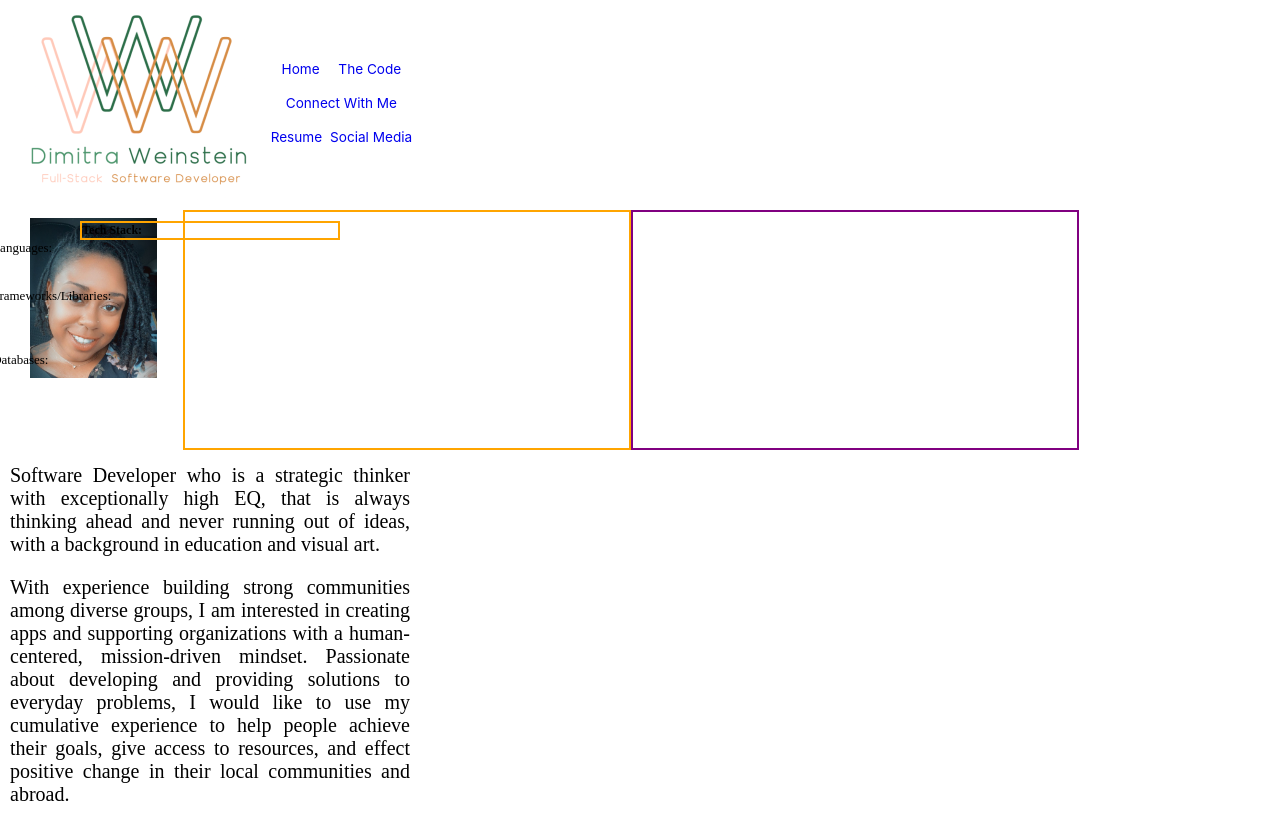
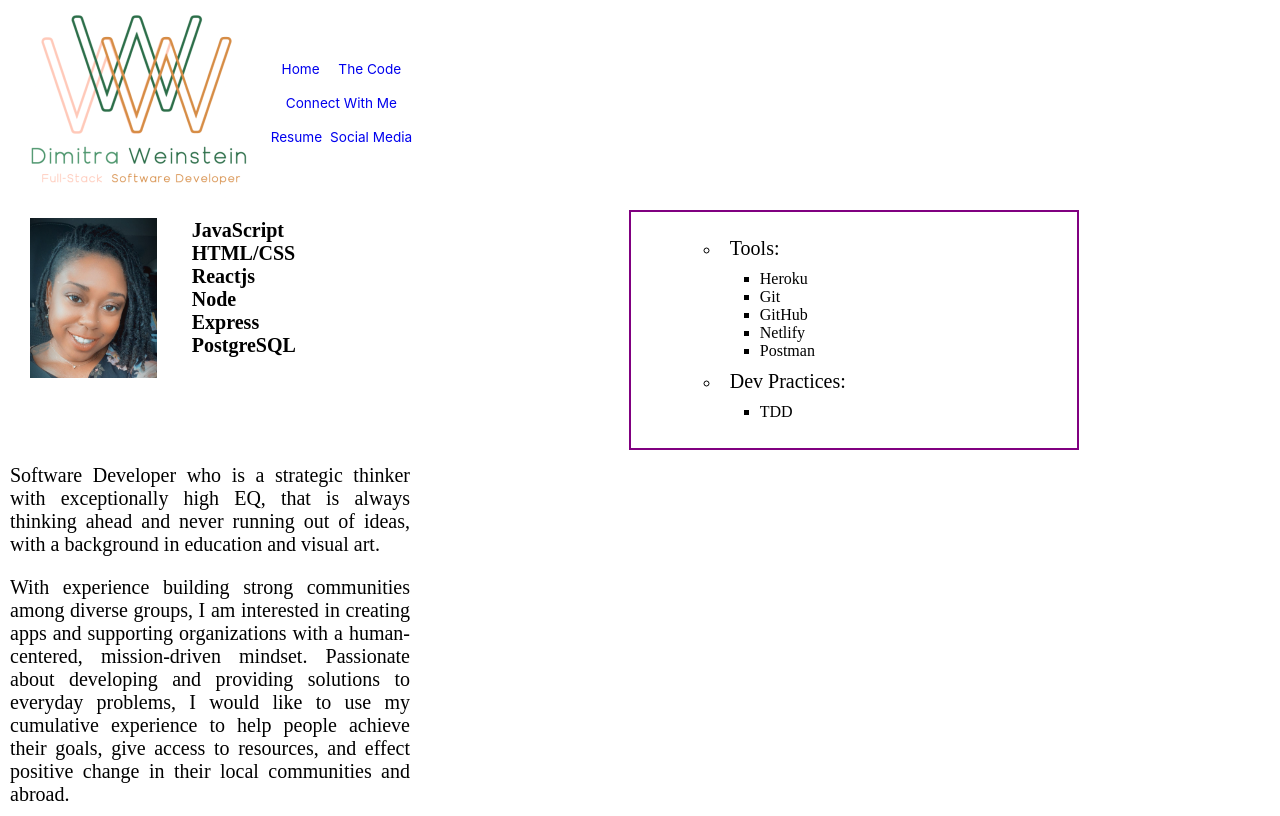
Before and after one commit to dimitraweinstein/dev-portfolio, a React (Create React App) app: page / in a window 1280 px wide. Built offline with nearby package versions, Linux system fonts and the light colour scheme.

Commit message:
WIP conitinued styling on tech stack list

```diff
--- a/src/Components/Display/TechStackListOne.jsx
+++ b/src/Components/Display/TechStackListOne.jsx
@@ -2,26 +2,18 @@ import React from 'react';
 
 const TechStackListOne = () => (
   <>
-    <ul>
-      <p className="list-title">Tech Stack:</p>
-      <ul>
-          <li> <p className="list-subtitle">Languages:</p> </li>
-              <ul>
-          <li> JavaScript </li>
-          <li> HTML/CSS </li>
-              </ul>
-          <li> <p className="list-subtitle">Frameworks/Libraries:</p> </li>
-              <ul>
-          <li> Reactjs </li>
-          <li> Node </li>
-          <li> Express </li>
-              </ul>
-          <li> <p className="list-subtitle">Databases:</p> </li>
-              <ul>
-                  <li> PostgreSQL </li>
-              </ul>
-          </ul>
-      </ul>
+    {/* <section>
+      <h5 className="stack-title">
+        Tech Stack:</h5>
+    </section> */}
+    <section className="stack-list-left">
+      <h5> JavaScript </h5>
+      <h5> HTML/CSS </h5>
+      <h5> Reactjs </h5>
+      <h5> Node </h5>
+      <h5> Express </h5>
+      <h5> PostgreSQL </h5>
+    </section>
     </>
 );
 
--- a/src/Components/Display/TechStackListTwo.jsx
+++ b/src/Components/Display/TechStackListTwo.jsx
@@ -0,0 +1,35 @@
+import React from 'react';
+
+const TechStackListTwo = () => (
+  <>
+    <ul>
+      <ul>
+        <li>
+          <p
+            className="list-subtitle"
+            id="tools-titles">Tools:
+          </p>
+        </li>
+          <ul id="tools">
+              <li> Heroku </li>
+              <li> Git </li>
+              <li> GitHub </li>
+              <li> Netlify </li>
+              <li> Postman </li>
+          </ul>
+        <li>
+          <p
+            className="list-subtitle"
+            id="tools-titles"
+          >
+            Dev Practices:</p>
+        </li>
+          <ul id="dev-practices">
+              <li>TDD</li>
+          </ul>
+      </ul>
+    </ul>
+  </>
+);
+
+export default TechStackListTwo;
--- a/src/Components/mobile/mobile.css
+++ b/src/Components/mobile/mobile.css
@@ -80,8 +80,8 @@ margin-right: 2vw;
   /* margin: 0; */
 }
 
-.tech-column-1 {
-  border: solid 2px orange;
+.mobile .tech-column-1 {
+  /* border: solid 2px orange; */
   display: flex;
   flex-direction: column;
   box-sizing: content-box;
@@ -91,7 +91,14 @@ margin-right: 2vw;
   height: auto;
 }
 
-.tech-column-2 {
+.mobile h5 {
+  /* border: solid 1px black; */
+  margin: 0;
+  font-size: 1.25em;
+  line-height: 1.15em;
+}
+
+.mobile .tech-column-2 {
   border: solid 2px purple;
   flex-direction: column;
   box-sizing: content-box;
@@ -101,47 +108,45 @@ margin-right: 2vw;
   height: auto;
 }
 
-.mobile .list-title {
+/* .mobile .main-list-title {
   border: solid orange 2px;
   font-weight: bold;
   font-size: .75em;
   margin: 0;
   width: 20vw;
-  /* align-self: left; */
+  align-self: left;
+} */
 
-}
-
-.mobile ul, .mobile li {
+/* .mobile ul, .mobile li {
   list-style-type: none;
   margin: 0 0 0 -12vw;
   flex: 50%;
 
   /* margin-right: 10px; */
   /* margin-left: -7px; */
-}
+/* } */
 
-.mobile .list-subtitle {
+/* .mobile .list-subtitle {
   font-weight: 200;
   font-size: small;
-  /* margin: 0; */
+  margin: 0;
   margin: 0 0 0 2vw;
-}
+} */
 
-#tools-titles {
+/* #tools-titles {
   margin: 0 0 0 2vw;
-}
+}  */
 
-.mobile li {
+/* .mobile li {
   margin: 0;
   font-size: small;
-}
+} */
 
 /* #tools, #dev-practices, #tools-titles {
   border: solid black 2px;
   width: 20vw;
   margin: 0 0 -10vh 50vw;
 /* /* }  */
-
 
 .mobile .bio-text {
   /* border: solid purple 5px; */
--- a/src/Components/navComponents/Home.js
+++ b/src/Components/navComponents/Home.js
@@ -1,5 +1,6 @@
 import React, { Component } from 'react';
 import TechStackListOne from '../Display/TechStackListOne';
+import TechStackListTwo from '../Display/TechStackListTwo';
 import profileImage from '../../images/Profile_Image.jpeg';
 // import devLogo from '../../images/Dev Logo 5.png';
 
@@ -15,33 +16,7 @@ export default class Home extends Component {
                                 <TechStackListOne />
                                 </div>
                             <div className="tech-column-2">
-                                {/* <ul>
-                                    <ul>
-                                <li>
-                                        <p
-                                            className="list-subtitle"
-                                            id="tools-titles">Tools:
-                                    </p>
-                                    </li>
-                                            <ul id="tools">
-                                                <li> Heroku </li>
-                                                <li> Git </li>
-                                                <li> GitHub </li>
-                                                <li> Netlify </li>
-                                                <li> Postman </li>
-                                            </ul>
-                                    <li>
-                                        <p
-                                            className="list-subtitle"
-                                            id="tools-titles"
-                                        >
-                                            Dev Practices:</p>
-                                    </li>
-                                            <ul id="dev-practices">
-                                                <li>TDD</li>
-                                            </ul>
-                                    </ul>
-                            </ul>  */}
+                                <TechStackListTwo />
                                 </div>
                         </div>
                     </div>
```
